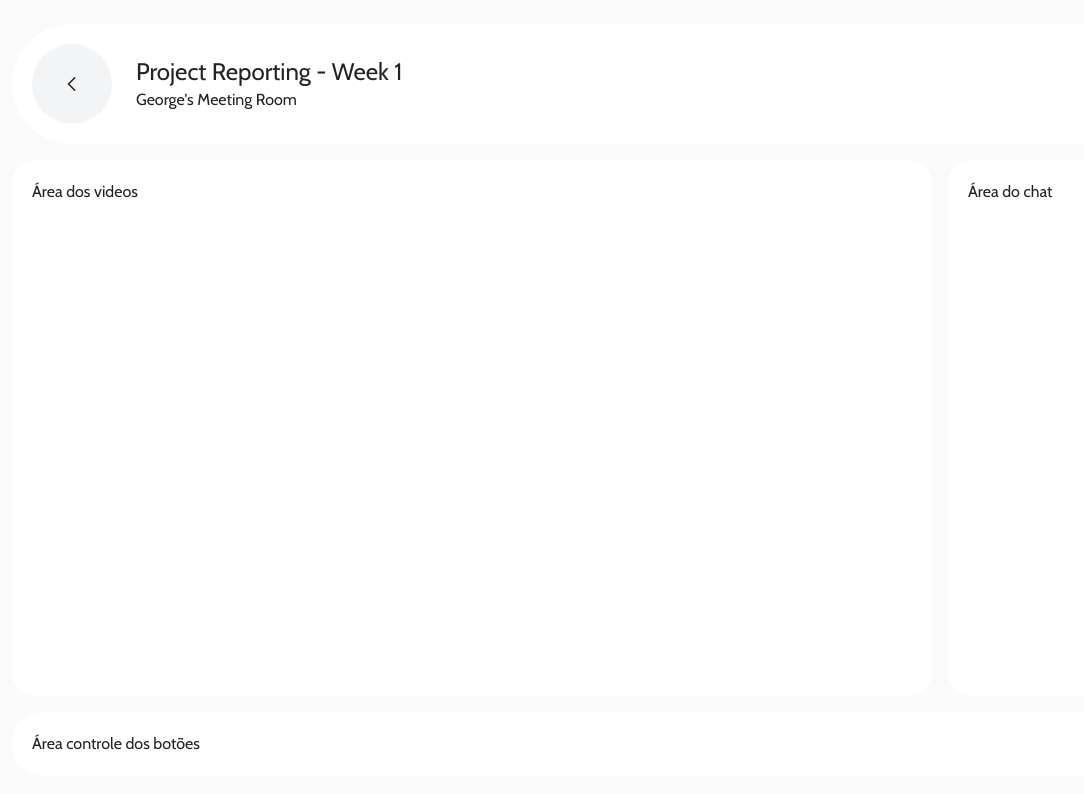
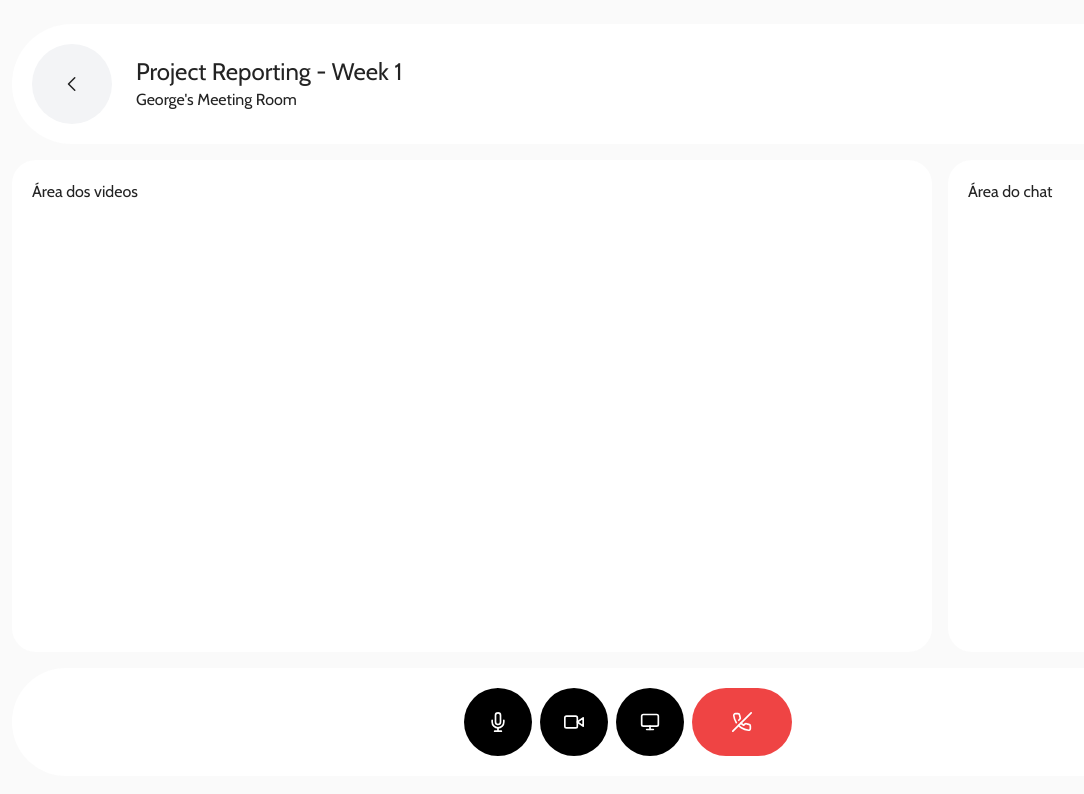
Before and after one commit to micheleambrosio/video-conference, a Next.js app: page /meet in a window 1280 px wide. Shown: the top 794 px of the page, without its empty margins (12-1096 px from the left). Built offline with nearby package versions, Linux system fonts and the light colour scheme.

Commit message:
Create and style buttons of CallControls component

```diff
--- a/src/app/meet/page.tsx
+++ b/src/app/meet/page.tsx
@@ -1,4 +1,5 @@
-import MeetHeader from "@/components/MeetHeader";
+import MeetHeader from "@Components/MeetHeader";
+import CallControls from "@Components/CallControls";
 
 export default function Meet() {
   return (
@@ -15,7 +16,7 @@ export default function Meet() {
         </section>
         <section className="bg-white p-5 rounded-3xl">Área do chat</section>
         <aside className="bg-white col-span-4 p-5 rounded-full">
-          Área controle dos botões
+          <CallControls />
         </aside>
       </main>
     </>
--- /dev/null
+++ b/src/components/CallControls/index.tsx
@@ -0,0 +1,37 @@
+"use client";
+
+import { FiMic } from "react-icons/fi";
+import { FiMicOff } from "react-icons/fi";
+import { FiVideo } from "react-icons/fi";
+import { FiVideoOff } from "react-icons/fi";
+import { FiMonitor } from "react-icons/fi";
+import { FiPhoneOff } from "react-icons/fi";
+import IconButton from "../IconButton";
+
+const CallControls: React.FC = () => {
+  return (
+    <div className="flex items-center justify-center gap-2">
+      <IconButton
+        icon={<FiMic />}
+        disabledStatusIcon={<FiMicOff />}
+        onClick={() => console.log("Button was clicked")}
+      />
+      <IconButton
+        icon={<FiVideo />}
+        disabledStatusIcon={<FiVideoOff />}
+        onClick={() => console.log("Button was clicked")}
+      />
+      <IconButton
+        icon={<FiMonitor />}
+        onClick={() => console.log("Button was clicked")}
+      />
+      <IconButton
+        icon={<FiPhoneOff />}
+        onClick={() => console.log("Button was clicked")}
+        isHighlightIcon
+      />
+    </div>
+  );
+};
+
+export default CallControls;
--- /dev/null
+++ b/src/components/IconButton/index.tsx
@@ -0,0 +1,41 @@
+"use client";
+
+import { useState } from "react";
+
+interface Props {
+  icon: React.ReactNode;
+  onClick: () => void;
+  disabledStatusIcon?: React.ReactNode;
+  defaultValue?: boolean;
+  isHighlightIcon?: boolean;
+}
+
+const IconButton: React.FC<Props> = ({
+  icon,
+  disabledStatusIcon,
+  defaultValue,
+  isHighlightIcon,
+  onClick,
+}) => {
+  const [isActive, setIsActive] = useState(defaultValue ?? true);
+
+  const handleClick = () => {
+    setIsActive((prevStatus) => !prevStatus);
+    onClick();
+  };
+
+  return (
+    <button
+      onClick={handleClick}
+      className={`${
+        isHighlightIcon
+          ? "bg-red-500 hover:bg-red-600 px-10"
+          : "bg-black hover:bg-gray-800"
+      } text-white p-6 rounded-full text-xl`}
+    >
+      {isActive || !disabledStatusIcon ? icon : disabledStatusIcon}
+    </button>
+  );
+};
+
+export default IconButton;
--- a/src/components/MeetHeader/index.tsx
+++ b/src/components/MeetHeader/index.tsx
@@ -5,7 +5,7 @@ interface Props {
   ownerName: string;
 }
 
-export default function MeetHeader({ title, ownerName }: Props) {
+const MeetHeader: React.FC<Props> = ({ title, ownerName }) => {
   return (
     <header className="bg-white p-5 rounded-full flex gap-6 items-center">
       <button className="bg-gray-100 size-20 rounded-full flex justify-center items-center">
@@ -17,4 +17,6 @@ export default function MeetHeader({ title, ownerName }: Props) {
       </div>
     </header>
   );
-}
+};
+
+export default MeetHeader;
--- a/src/components/MeetingFormTabs/MeetForm/index.tsx
+++ b/src/components/MeetingFormTabs/MeetForm/index.tsx
@@ -6,7 +6,7 @@ interface Props {
   type: "create-meet" | "join-meet";
 }
 
-export default function NewMeetForm({ type }: Props) {
+const NewMeetForm: React.FC<Props> = ({ type }) => {
   return (
     <Form.Root className="flex flex-col gap-5">
       <Form.Field name="name">
@@ -58,4 +58,6 @@ export default function NewMeetForm({ type }: Props) {
       </Form.Submit>
     </Form.Root>
   );
-}
+};
+
+export default NewMeetForm;
--- a/src/components/MeetingFormTabs/index.tsx
+++ b/src/components/MeetingFormTabs/index.tsx
@@ -3,7 +3,7 @@
 import * as Tabs from "@radix-ui/react-tabs";
 import MeetForm from "./MeetForm";
 
-export default function MeetingFormTabs() {
+const MeetingFormTabs: React.FC = () => {
   return (
     <section className="w-full h-full flex flex-col justify-center items-center">
       <h1 className="text-4xl mb-5 font-bold text-gray-800 lowercase">
@@ -40,4 +40,6 @@ export default function MeetingFormTabs() {
       </Tabs.Root>
     </section>
   );
-}
+};
+
+export default MeetingFormTabs;
```
